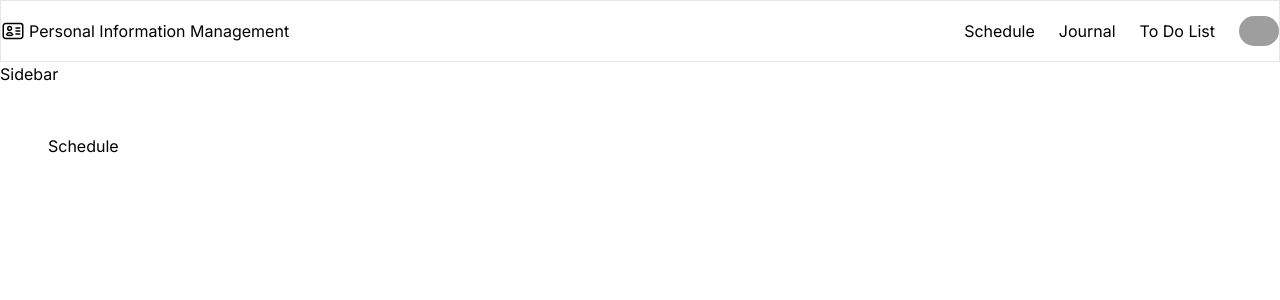
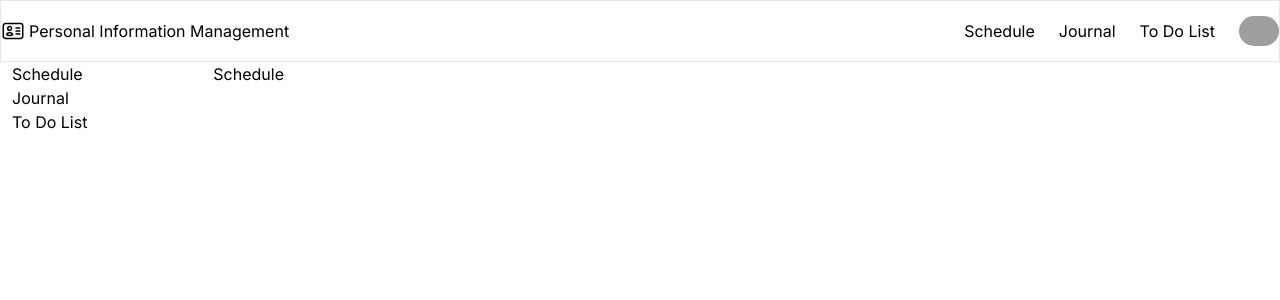
Before and after one commit to thitipongr/Final-Project-Front-end---Dev-Init, a Next.js app: page /Schedule in a window 1280 px wide. Shown: the top 300 px of the page. Built offline with nearby package versions, Linux system fonts and the light colour scheme; grey boxes are pictures that could not be loaded.

Commit message:
map page to sidebar link

```diff
--- a/app/Journal/layout.tsx
+++ b/app/Journal/layout.tsx
@@ -1,10 +1,25 @@
 import React from "react";
 import Sidebar from "../components/Sidebar";
+
+const sidebarMenuList = [
+  {
+    displayName: "Schedule",
+    pathName: "Schedule",
+  },
+  {
+    displayName: "Journal",
+    pathName: "Journal",
+  },
+  {
+    displayName: "To Do List",
+    pathName: "ToDoList",
+  },
+];
 
 const layout = ({ children }: { children: React.ReactNode }) => {
   return (
     <div>
-      <Sidebar />
+      <Sidebar sidebarMenuList={sidebarMenuList} />
       <div className="flex-grow p-6 md:overflow-y-auto md:p-12">{children}</div>
     </div>
   );
--- a/app/Schedule/layout.tsx
+++ b/app/Schedule/layout.tsx
@@ -1,11 +1,28 @@
 import React from "react";
 import Sidebar from "../components/Sidebar";
 
+const sidebarMenuList = [
+  {
+    displayName: "Schedule",
+    pathName: "Schedule",
+  },
+  {
+    displayName: "Journal",
+    pathName: "Journal",
+  },
+  {
+    displayName: "To Do List",
+    pathName: "ToDoList",
+  },
+];
+
 const layout = ({ children }: { children: React.ReactNode }) => {
   return (
-    <div>
-      <Sidebar />
-      <div className="flex-grow p-6 md:overflow-y-auto md:p-12">{children}</div>
+    <div className="grid grid-cols-12">
+      <div className="col-span-2">
+        <Sidebar sidebarMenuList={sidebarMenuList} />
+      </div>
+      <div className="flex-grow md:overflow-y-auto col-span-10">{children}</div>
     </div>
   );
 };
--- a/app/ToDoList/layout.tsx
+++ b/app/ToDoList/layout.tsx
@@ -1,10 +1,25 @@
 import React from "react";
 import Sidebar from "../components/Sidebar";
+
+const sidebarMenuList = [
+  {
+    displayName: "Schedule",
+    pathName: "Schedule",
+  },
+  {
+    displayName: "Journal",
+    pathName: "Journal",
+  },
+  {
+    displayName: "To Do List",
+    pathName: "ToDoList",
+  },
+];
 
 const layout = ({ children }: { children: React.ReactNode }) => {
   return (
     <div>
-      <Sidebar />
+      <Sidebar sidebarMenuList={sidebarMenuList} />
       <div className="flex-grow p-6 md:overflow-y-auto md:p-12">{children}</div>
     </div>
   );
--- a/app/components/Sidebar.tsx
+++ b/app/components/Sidebar.tsx
@@ -1,9 +1,25 @@
-import React from 'react'
+import Link from "next/link";
+import React from "react";
 
-const Sidebar = () => {
+const Sidebar = ({
+  sidebarMenuList,
+}: {
+  sidebarMenuList: {
+    displayName: string;
+    pathName: string;
+  }[];
+}) => {
   return (
-    <div>Sidebar</div>
-  )
-}
+    <div className="flex flex-col">
+      {sidebarMenuList.map((data, index) => {
+        return (
+          <Link key={index} href={data.pathName} className="mx-1 px-2">
+            {data.displayName}
+          </Link>
+        );
+      })}
+    </div>
+  );
+};
 
-export default Sidebar
+export default Sidebar;
```
